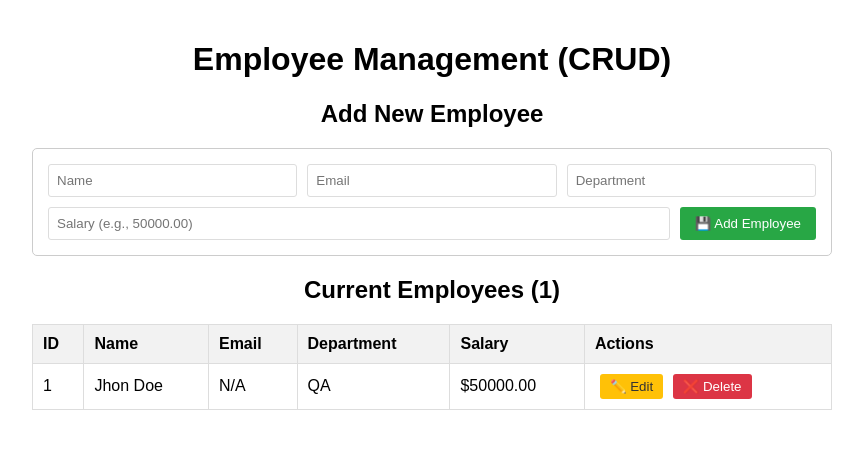
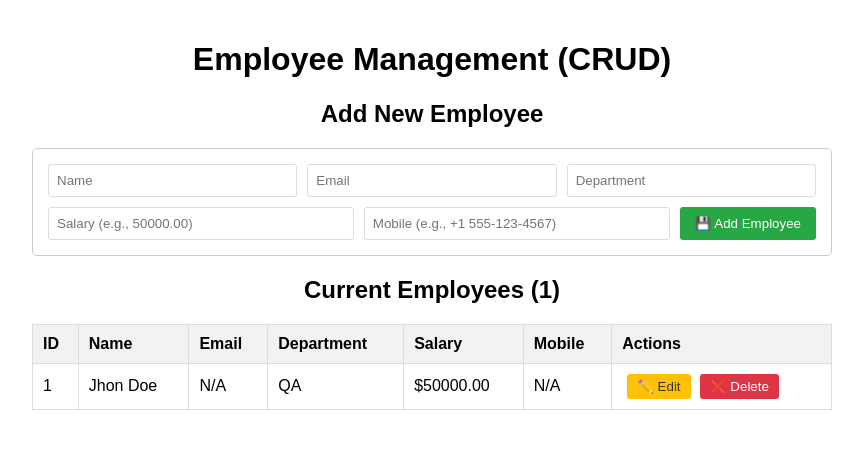
Before and after one commit to yogeshj-mphasis/tool_analysis, a Node server app: page / in a window 1280 px wide. Shown: the top 449 px of the page, without its empty margins (208-1071 px from the left). Run offline with Node 20, Linux system fonts and the light colour scheme; data comes from the database, SQL or seed files in the repository; some libraries are stand-ins or nearby versions.

Commit message:
feat: Add mobile number field to employees
Co-authored-by: yogeshjadhav95 <yogeshjadhav95@gmail.com>

```diff
--- a/server.js
+++ b/server.js
@@ -26,15 +26,15 @@ app.get('/', (req, res) => {
 
 // 2. CREATE: Add a new employee (C)
 app.post('/add', (req, res) => {
-    const { name, email, department, salary } = req.body;
+    const { name, email, department, salary, mobile } = req.body;
 
     // Basic validation
     if (!name || !department) {
         return res.status(400).send("Name and Department are required.");
     }
 
-    const sql = 'INSERT INTO employees (name, email, department, salary) VALUES (?, ?, ?, ?)';
-    const params = [name, email || null, department, parseFloat(salary) || 0];
+    const sql = 'INSERT INTO employees (name, email, department, salary, mobile) VALUES (?, ?, ?, ?, ?)';
+    const params = [name, email || null, department, parseFloat(salary) || 0, mobile || null];
 
     db.run(sql, params, function(err) {
         if (err) {
@@ -48,15 +48,15 @@ app.post('/add', (req, res) => {
 // 3. UPDATE: Edit an existing employee (U)
 app.post('/update/:id', (req, res) => {
     const id = req.params.id;
-    const { name, email, department, salary } = req.body;
+    const { name, email, department, salary, mobile } = req.body;
 
     // Basic validation
     if (!name || !department) {
         return res.status(400).send("Name and Department are required for update.");
     }
 
-    const sql = 'UPDATE employees SET name = ?, email = ?, department = ?, salary = ? WHERE id = ?';
-    const params = [name, email || null, department, parseFloat(salary) || 0, id];
+    const sql = 'UPDATE employees SET name = ?, email = ?, department = ?, salary = ?, mobile = ? WHERE id = ?';
+    const params = [name, email || null, department, parseFloat(salary) || 0, mobile || null, id];
 
     db.run(sql, params, function(err) {
         if (err) {
--- a/views/index.ejs
+++ b/views/index.ejs
@@ -30,6 +30,7 @@
         <input type="email" name="email" placeholder="Email">
         <input type="text" name="department" placeholder="Department" required>
         <input type="number" name="salary" placeholder="Salary (e.g., 50000.00)">
+        <input type="tel" name="mobile" placeholder="Mobile (e.g., +1 555-123-4567)">
         <button type="submit">💾 Add Employee</button>
     </form>
 
@@ -43,6 +44,7 @@
                 <th>Email</th>
                 <th>Department</th>
                 <th>Salary</th>
+                <th>Mobile</th>
                 <th>Actions</th>
             </tr>
         </thead>
@@ -54,6 +56,7 @@
                     <td class="email-display"><%= employee.email || 'N/A' %></td>
                     <td class="dept-display"><%= employee.department %></td>
                     <td class="salary-display">$<%= employee.salary ? employee.salary.toFixed(2) : 'N/A' %></td>
+                    <td class="mobile-display"><%= employee.mobile || 'N/A' %></td>
                     <td class="actions">
                         <button class="edit-toggle-btn"
                                 onclick="toggleEdit('<%= employee.id %>')">✏️ Edit</button>
@@ -73,6 +76,7 @@
                             <input type="email" name="email" value="<%= employee.email || '' %>" placeholder="Email">
                             <input type="text" name="department" value="<%= employee.department %>" required>
                             <input type="number" name="salary" value="<%= employee.salary %>" step="0.01" placeholder="Salary">
+                            <input type="tel" name="mobile" value="<%= employee.mobile || '' %>" placeholder="Mobile">
                             <button type="submit">✅ Save Changes</button>
                             <button type="button" onclick="toggleEdit('<%= employee.id %>')"
                                     style="background-color: #6c757d;">Candel</button>
```
Also changed, not shown: database.js (+19 -1 lines), tests/employee.test.js (+35 -24 lines).
